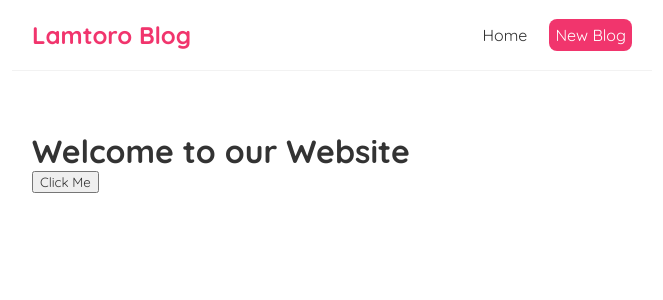
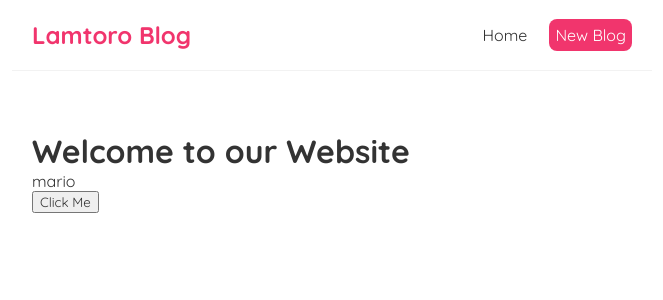
Before and after one commit to Lamtorodo/react-blog, a React (Create React App) app: page / in a window 1280 px wide. Shown: the top 300 px of the page, without its empty margins (308-971 px from the left). Built offline with nearby package versions, Linux system fonts and the light colour scheme; the HTML template or start-up script is replaced by a standard one.

Commit message:
adding state of hook

```diff
--- a/src/Home.js
+++ b/src/Home.js
@@ -1,13 +1,17 @@
+import {useState} from 'react'
 const Home = () => {
     const title = "Welcome to our Website"
+    const [name,setName] = useState('mario')
     const handleClick = (name , e) => {
         console.log('hello ' + name , e.target)
+        setName('Lamtoro')
     }
     return (
         <div className="home">
             <h1>
                 {title}
             </h1>
+            <p>{name}</p>
             <button onClick={ (e) => handleClick('Lamtoro',e)}>Click Me</button>
         </div>
     );
```
